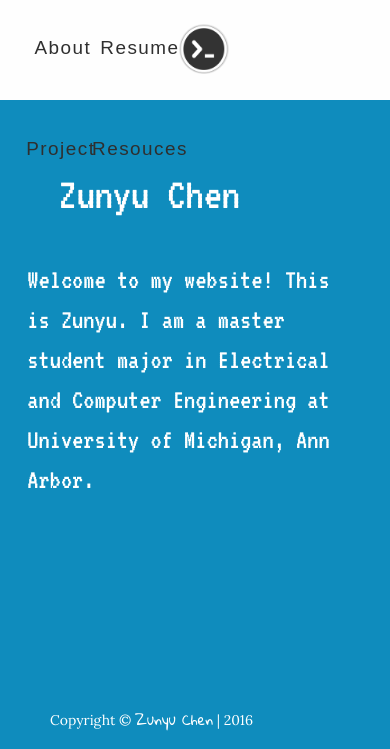
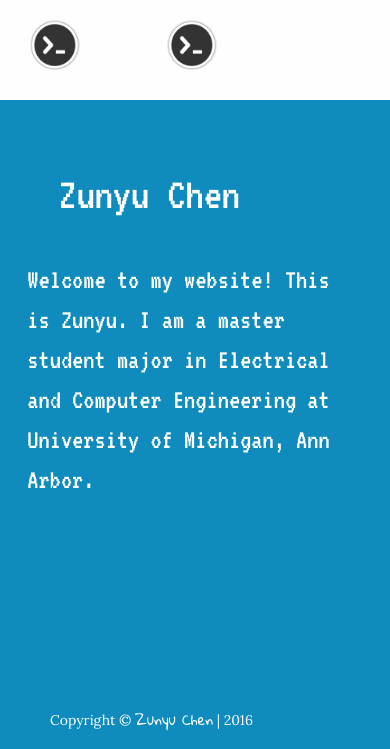
Before and after one commit to czunyu1993/self_web, a Flask app: page / in a window 390 px wide. Shown: the top 749 px of the page. Run offline with Flask 2, Linux system fonts and the light colour scheme; some libraries are stand-ins or nearby versions; some web fonts are replaced.

Commit message:
still working on mobile view

```diff
--- a/static/css/style.css
+++ b/static/css/style.css
@@ -1,3 +1,6 @@
+.nav-block-mobile {
+	display: none;
+}
 
 .body-div {
 	/* position */
@@ -151,3 +154,30 @@ footer {
 	font-family: 'Lora';
 	color: #ffffff;
 }
+
+
+/****** mobile view ******/
+@media only screen and (max-width: 992px){
+	.nav-block-large {
+		display: none;
+	}
+
+	.nav-block-mobile {
+		display: block;
+	}
+
+	.nav-button-div {
+		display: inline-block;
+		width: 28%;
+		height: 50px;
+		margin: auto;
+		margin-top: 20px;
+		margin-bottom: 20px;
+	}
+
+	.nav-icon-div-mobile {
+		width: 20%;
+		margin-left: 10%;
+		margin-right: 40%;
+	}
+}
--- a/templates/base.html
+++ b/templates/base.html
@@ -38,7 +38,7 @@
 <div class="body-div">
     <header>
         <nav>
-            <div class="nav-block">
+            <div class="nav-block nav-block-large">
                 <div class="nav-ul-block nav-ul-left-block">
                     <ul class="nav-ul nav-ul-left">
                         <li class="nav-ul-li"><a href="/">About</a></li>
@@ -53,6 +53,14 @@
                         <li class="nav-ul-li"><a href="#">Project</a></li>
                         <li class="nav-ul-li"><a href="#">Resouces</a></li>
                     </ul>
+                </div>
+            </div>
+            <div class="nav-block nav-block-mobile">
+                <div class="nav-button-div">
+                    <img class="nav-icon" src="/static/images/terminal-icon.png" alt="nav icon" />
+                </div>
+                <div class="nav-icon-div nav-icon-div-mobile">
+                    <img class="nav-icon" src="/static/images/terminal-icon.png" alt="nav icon" />
                 </div>
             </div>
 
```
